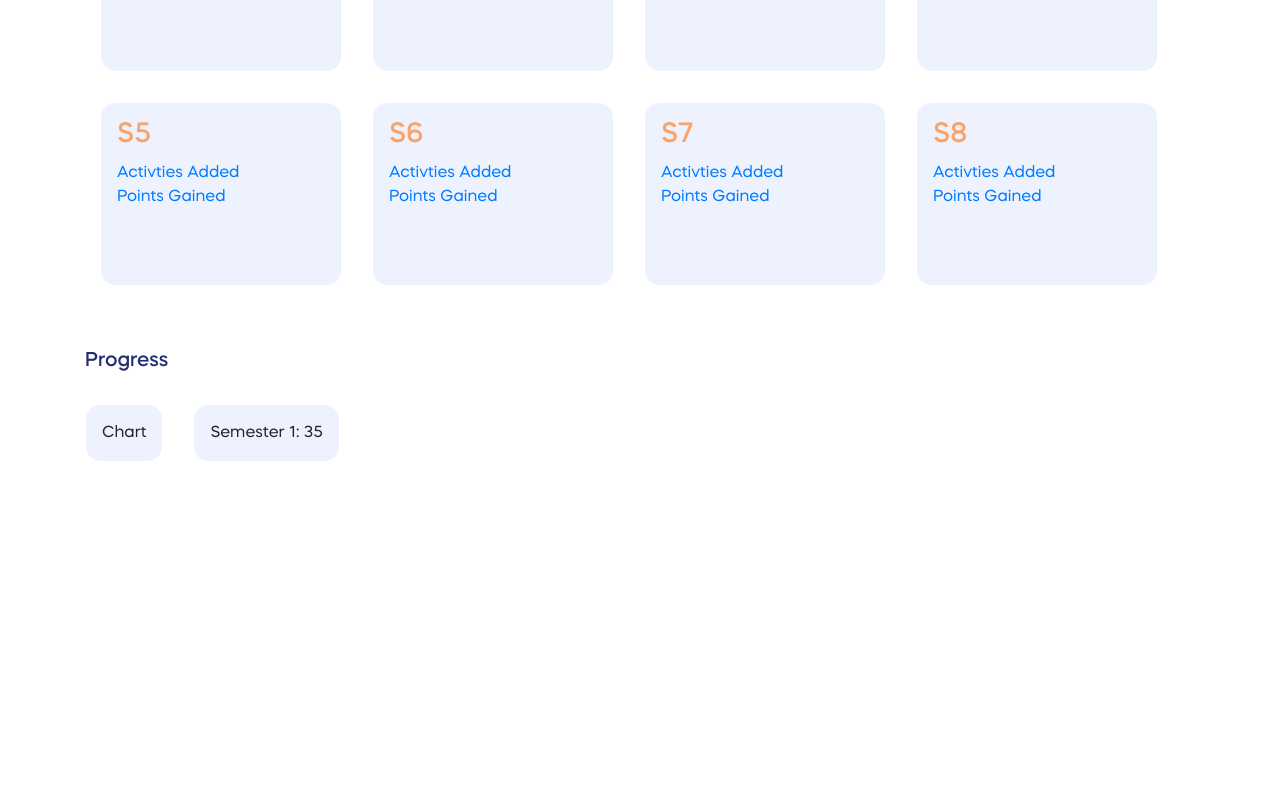
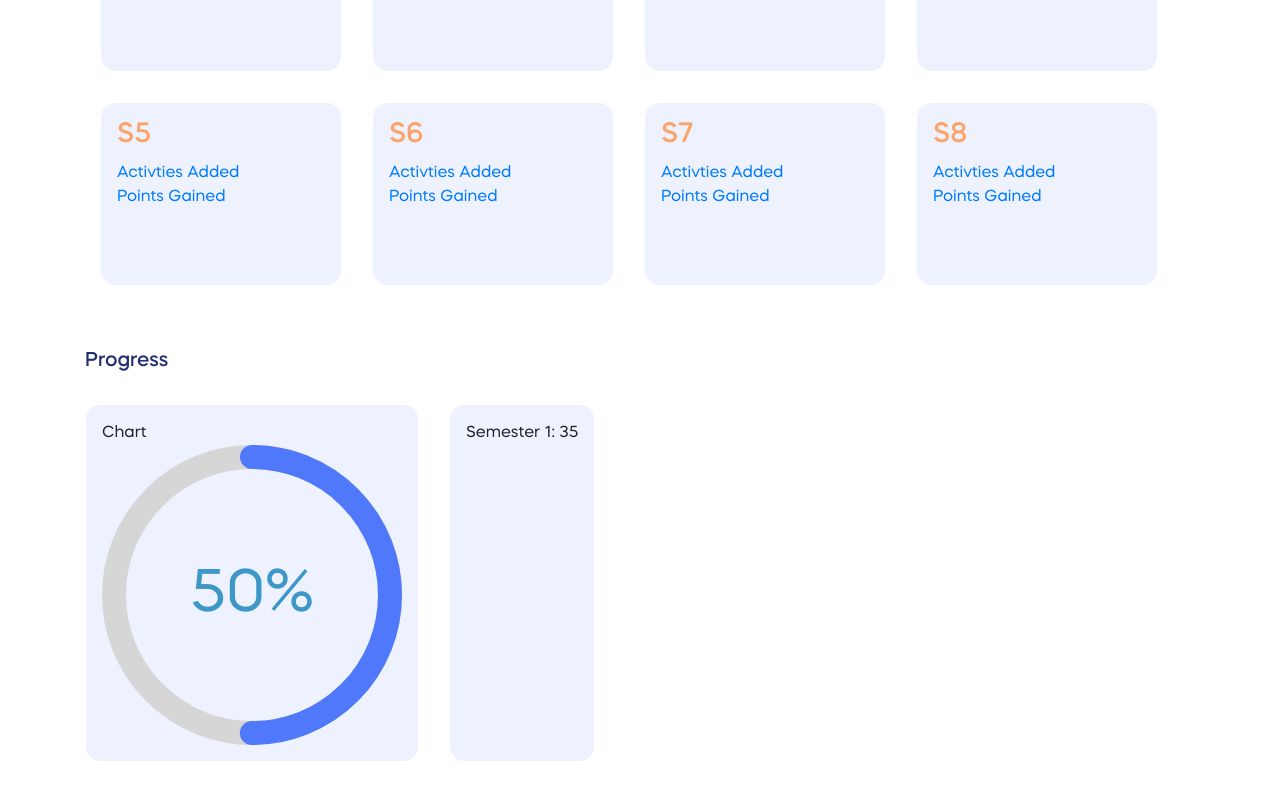
Before and after one commit to Amruthdd/asdLab, a React (Create React App) app in the folder front-end/: page /home in a window 1280 px wide. Shown: the part 316-1116 px from the top of the page. Before the commit the page ends 889 px from the top, so only its background shows below. Built offline with nearby package versions, Linux system fonts and the light colour scheme; sample sign-in values are in the browser's storage.

Commit message:
circular prgress bar added

```diff
--- a/front-end/package.json
+++ b/front-end/package.json
@@ -6,10 +6,11 @@
     "@testing-library/jest-dom": "^5.11.6",
     "@testing-library/react": "^11.2.2",
     "@testing-library/user-event": "^12.2.2",
-    "axios": "^0.21.0",
+    "axios": "^0.21.1",
     "bootstrap": "^4.5.3",
     "mongodb": "^3.6.3",
     "react": "^17.0.1",
+    "react-circular-progressbar": "^2.0.3",
     "react-dom": "^17.0.1",
     "react-icons": "^4.1.0",
     "react-router-dom": "^5.2.0",
--- a/front-end/src/App.css
+++ b/front-end/src/App.css
@@ -119,6 +119,13 @@
     min-width: max-content;
 }
 
+.progress-bar{
+    width : 10px;
+    height: 10px;
+    padding : 2px;
+
+}
+
 .start-btn:hover {
     background: #232e71;
     color: white;
--- a/front-end/src/components/Home.js
+++ b/front-end/src/components/Home.js
@@ -4,6 +4,9 @@ import { Link, Redirect } from "react-router-dom";
 import axios from "axios";
 import SemCard from "./SemCardOnHome";
 import TitleSVG from "../TitleSVG";
+import { CircularProgressbar, buildStyles } from 'react-circular-progressbar';
+import 'react-circular-progressbar/dist/styles.css';
+
 
 function Home(props) {
     const data = localStorage.getItem("user");
@@ -14,6 +17,7 @@ function Home(props) {
     }
 
     const sem = ["S1", "S2", "S3", "S4", "S5", "S6", "S7", "S8"];
+    const percentage = 50;
 
     return (
         <div className='my-5 container user-select-none overflow-hidden'>
@@ -140,10 +144,17 @@ function Home(props) {
                         S8
                     </Link>
                 </div> */}
+
+
             <div className='my-5'>
+
                 <div className='dark-blue h5'>Progress</div>
                 <div className='row my-3'>
-                    <div className='card-bg p-3 m-3'>Chart</div>
+                    <div className='card-bg p-3 m-3 '>Chart
+                    <div className=' progress-circle'>
+                    <CircularProgressbar value={percentage} text={`${percentage}%`}  styles={buildStyles({pathColor: '#5078FA'})} />
+                    </div>
+                    </div>
                     <div className='card-bg p-3 m-3'>Semester 1: 35</div>
                 </div>
             </div>
```
Also changed, not shown: 2 other files (tests, documents, lock files or other folders).
